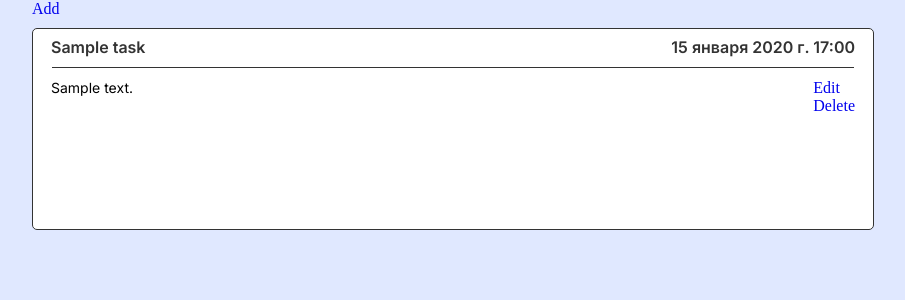
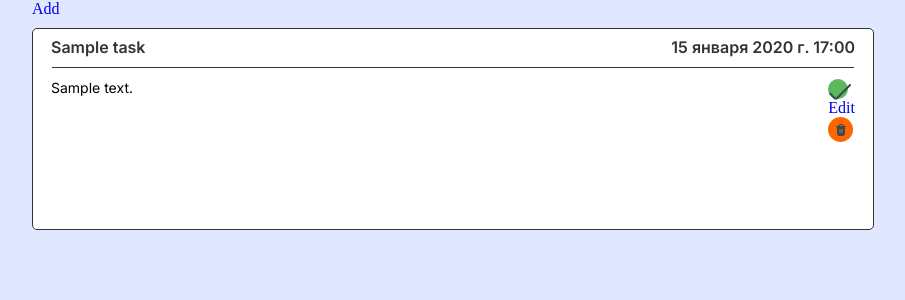
Before and after one commit to Artreko/Tasked, a Django app: page / in a window 1280 px wide. Shown: the part 78-378 px from the top of the page, without its empty margins (83-988 px from the left). Run offline with Django 4.2, Linux system fonts and the light colour scheme; the first user in the database is signed in; tables that the repository leaves empty hold one stand-in row (Sample ...).

Commit message:
delete icon changed

```diff
--- a/taskedapp/static/taskedapp/style.css
+++ b/taskedapp/static/taskedapp/style.css
@@ -140,21 +140,20 @@ a {
 .task_ops {
     display: flex;
     flex-direction: column;
-
     margin-top: 10px;
     margin-right: 18px;
 }
 
-/* .task-complete-icon {
+.task-complete-icon {
     width: 20px;
     height: 20px;
     border-radius: 50%;
     background-color: #5cb85c;
 }
-.task-complete-icon img {
+task-complete-icon img {
     width: 19px;
     height: 19px;
-} */
+}
 
 .ops_buttons {
     margin-bottom: 5px;
@@ -357,3 +356,16 @@ a {
     background-color: #5cb85c;
     color: white;
   }
+
+.delete-icon {
+    width: 25px;
+    height: 25px;
+    background-color: rgb(255, 102, 0);
+    border-radius: 50%;
+    display: flex;
+}
+.delete-icon img {
+    justify-content: center;
+    margin: auto;
+    width: 12px;
+}
--- a/taskedapp/templates/taskedapp/task_list.html
+++ b/taskedapp/templates/taskedapp/task_list.html
@@ -13,8 +13,15 @@
             <div class="task_unit_main">
                 <p class="task_description">{{task.description}}</p>
                 <li class="task_ops">
+                    <div class="task-complete-icon">
+                        <img src="{% static 'taskedapp/images/fi-sr-check.svg' %}">
+                    </div>
                     <a class="edit-link" href="{% url 'task-edit' task.id %}">Edit</a>
-                    <a class="delete-link" href="{% url 'task-delete' task.id %}">Delete</a>
+                    <a class="delete-link" href="{% url 'task-delete' task.id %}">
+                        <div class="delete-icon">
+                            <img src="{% static 'taskedapp/images/fi-sr-trash.svg' %}">
+                        </div>
+                    </a>
                 </li>
             </div>
         </div>
@@ -22,7 +29,8 @@
     {% empty %}
     <div style="text-align: center; padding-bottom: 10px; line-height: 1em;">
         <h3>No new tasks are created.</h3>
-        <h3>Create a <a style="text-decoration: none; color: #e53935;" href="{% url 'task-create' %}">New task</a> ! </h3>
+        <h3>Create a <a style="text-decoration: none; color: #e53935;" href="{% url 'task-create' %}">New task</a> !
+        </h3>
     </div>
     {% endfor %}
 </div>
```
Also changed, not shown: taskedapp/static/taskedapp/images/fi-sr-cross.svg.
